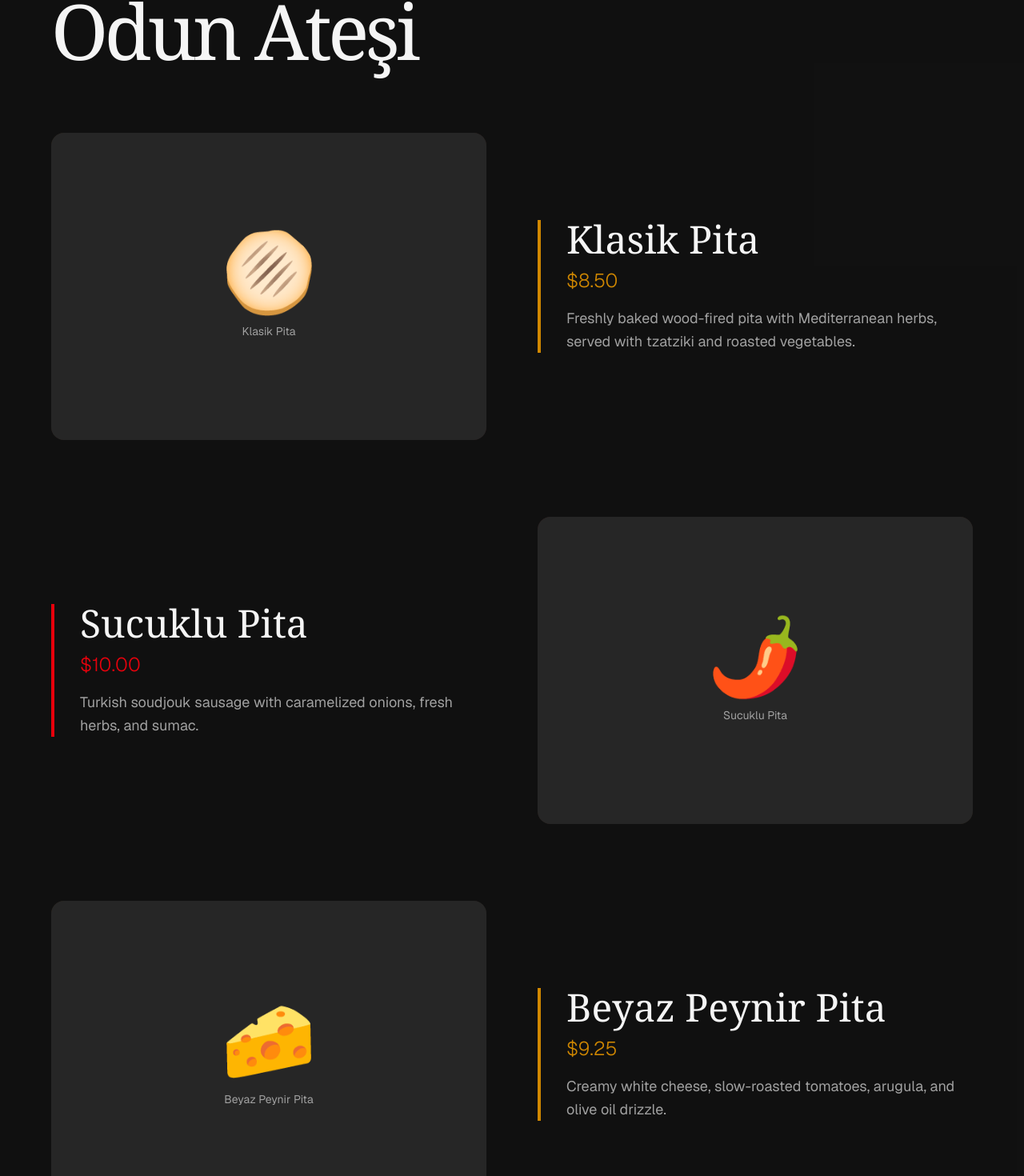
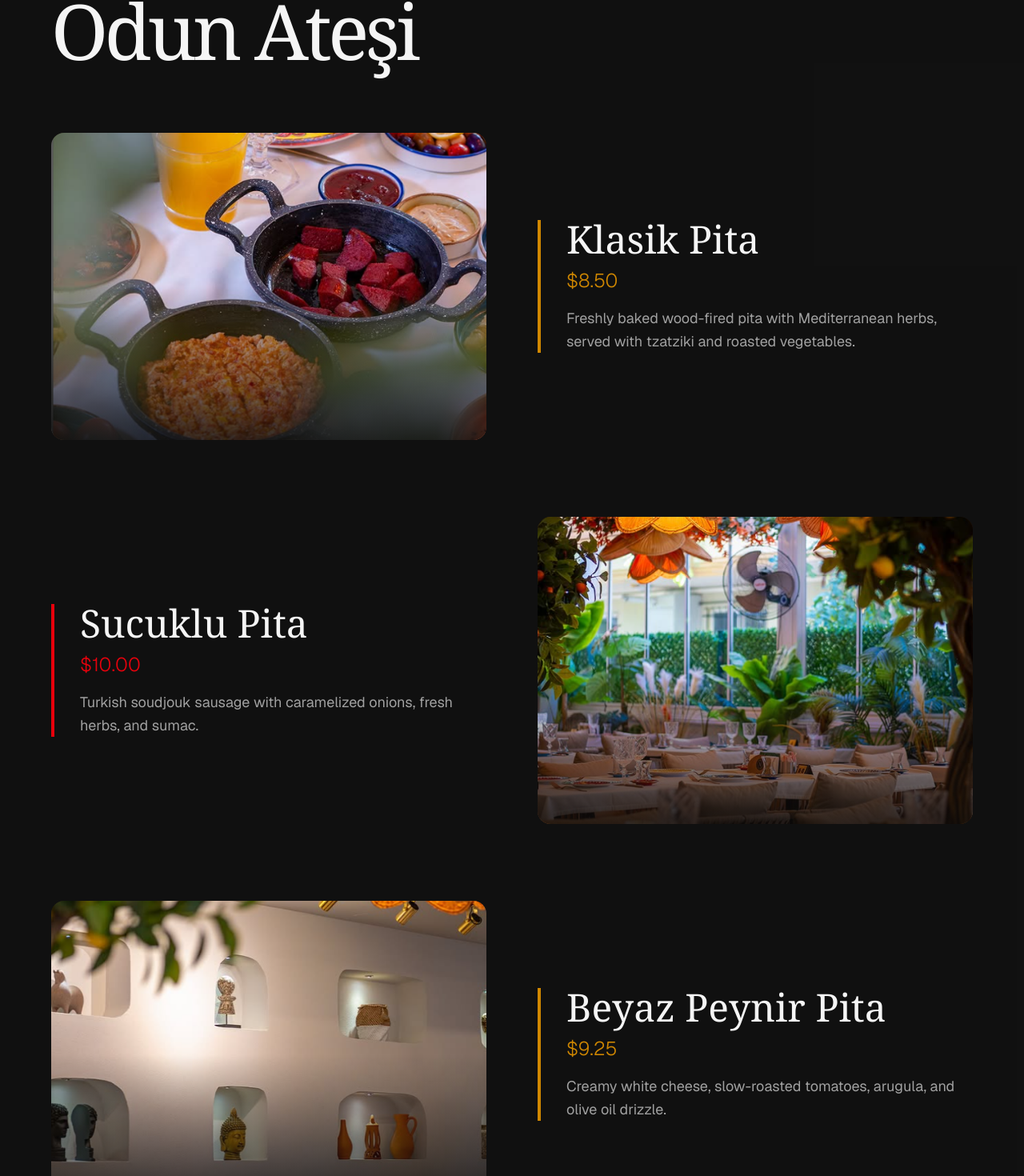
Before and after one commit to okanozen6064-creator/pitalara, a Next.js app: page / in a window 1280 px wide. Shown: the part 938-2408 px from the top of the page at 80% size. Built offline with nearby package versions, Linux system fonts and the light colour scheme.

Commit message:
fix: add gitignore, update images and check next config

```diff
--- a/app/page.tsx
+++ b/app/page.tsx
@@ -2,6 +2,7 @@
 
 import { useState, useEffect } from "react"
 import { InstagramIcon, MapPin } from "lucide-react"
+import Image from "next/image"
 
 export default function Home() {
   const [isLoaded, setIsLoaded] = useState(false)
@@ -16,6 +17,15 @@ export default function Home() {
       <section className="min-h-screen relative flex items-end justify-start pt-32 pb-20 px-8 md:px-16 overflow-hidden">
         {/* Dark moody gradient background */}
         <div className="absolute inset-0 bg-gradient-to-br from-neutral-950 via-yellow-950/10 to-red-950/20 -z-10" />
+        <div className="absolute inset-0 -z-20">
+          <Image
+            src="/7.PNG"
+            alt="Hero Background"
+            fill
+            className="object-cover opacity-40"
+            priority
+          />
+        </div>
 
         {/* Decorative overlapping shapes */}
         <div className="absolute top-20 right-10 w-96 h-96 bg-yellow-900/5 rounded-full blur-3xl -z-10" />
@@ -56,13 +66,13 @@ export default function Home() {
               </div>
             </div>
             <div className="lg:order-1 relative h-96 bg-gradient-to-br from-yellow-800/20 to-red-900/20 rounded-2xl overflow-hidden group">
-              <div className="absolute inset-0 bg-neutral-800" />
-              <div className="absolute inset-0 flex items-center justify-center">
-                <div className="text-center">
-                  <div className="text-8xl mb-4">🫓</div>
-                  <p className="text-neutral-400 text-sm">Klasik Pita</p>
-                </div>
-              </div>
+              <Image
+                src="/1.PNG"
+                alt="Klasik Pita"
+                fill
+                className="object-cover transition-transform duration-700 group-hover:scale-110"
+              />
+              <div className="absolute inset-0 bg-gradient-to-t from-neutral-950/80 via-transparent to-transparent" />
             </div>
           </div>
 
@@ -76,14 +86,14 @@ export default function Home() {
                 </p>
               </div>
             </div>
-            <div className="relative h-96 bg-gradient-to-br from-red-800/20 to-yellow-900/20 rounded-2xl overflow-hidden">
-              <div className="absolute inset-0 bg-neutral-800" />
-              <div className="absolute inset-0 flex items-center justify-center">
-                <div className="text-center">
-                  <div className="text-8xl mb-4">🌶️</div>
-                  <p className="text-neutral-400 text-sm">Sucuklu Pita</p>
-                </div>
-              </div>
+            <div className="relative h-96 bg-gradient-to-br from-red-800/20 to-yellow-900/20 rounded-2xl overflow-hidden group">
+              <Image
+                src="/2.PNG"
+                alt="Sucuklu Pita"
+                fill
+                className="object-cover transition-transform duration-700 group-hover:scale-110"
+              />
+              <div className="absolute inset-0 bg-gradient-to-t from-neutral-950/80 via-transparent to-transparent" />
             </div>
           </div>
 
@@ -97,14 +107,14 @@ export default function Home() {
                 </p>
               </div>
             </div>
-            <div className="lg:order-1 relative h-96 bg-gradient-to-br from-yellow-800/20 to-neutral-800/50 rounded-2xl overflow-hidden">
-              <div className="absolute inset-0 bg-neutral-800" />
-              <div className="absolute inset-0 flex items-center justify-center">
-                <div className="text-center">
-                  <div className="text-8xl mb-4">🧀</div>
-                  <p className="text-neutral-400 text-sm">Beyaz Peynir Pita</p>
-                </div>
-              </div>
+            <div className="lg:order-1 relative h-96 bg-gradient-to-br from-yellow-800/20 to-neutral-800/50 rounded-2xl overflow-hidden group">
+              <Image
+                src="/3.PNG"
+                alt="Beyaz Peynir Pita"
+                fill
+                className="object-cover transition-transform duration-700 group-hover:scale-110"
+              />
+              <div className="absolute inset-0 bg-gradient-to-t from-neutral-950/80 via-transparent to-transparent" />
             </div>
           </div>
         </div>
@@ -122,21 +132,34 @@ export default function Home() {
                 price: "$7.50",
                 desc: "Scrambled eggs with tomatoes, peppers, and onions",
                 color: "border-yellow-600",
+                image: "/4.PNG",
               },
               {
                 name: "Börek",
                 price: "$8.00",
                 desc: "Crispy phyllo with spinach and cheese filling",
                 color: "border-red-600",
+                image: "/5.PNG",
               },
               {
                 name: "Açma",
                 price: "$4.50",
                 desc: "Traditional Turkish breakfast bread with sesame seeds",
                 color: "border-yellow-600",
+                image: "/6.PNG",
               },
             ].map((item, idx) => (
-              <div key={idx} className={`border-l-4 ${item.color} pl-6 py-8`}>
+              <div key={idx} className="group relative overflow-hidden rounded-xl bg-neutral-900/50">
+                <div className="relative h-64 w-full overflow-hidden">
+                  <Image
+                    src={item.image || "/placeholder.svg"}
+                    alt={item.name}
+                    fill
+                    className="object-cover transition-transform duration-700 group-hover:scale-110"
+                  />
+                  <div className="absolute inset-0 bg-gradient-to-t from-neutral-950 via-transparent to-transparent" />
+                </div>
+                <div className={`border-l-4 ${item.color} pl-6 py-8 relative z-10 bg-neutral-900/80 backdrop-blur-sm -mt-12 mx-4 mb-4 rounded-r-lg`}>
                   <h3 className="text-3xl md:text-4xl font-serif font-light mb-2">{item.name}</h3>
                   <p
                     className={`text-xl font-light ${item.color === "border-yellow-600" ? "text-yellow-600" : "text-red-600"}`}
@@ -144,6 +167,7 @@ export default function Home() {
                     {item.price}
                   </p>
                   <p className="text-neutral-400 mt-3 text-base leading-relaxed">{item.desc}</p>
+                </div>
               </div>
             ))}
           </div>
```
Also changed, not shown: 2 other files (tests, documents, lock files or other folders). Lines whose indentation alone changed are shown as unchanged.
